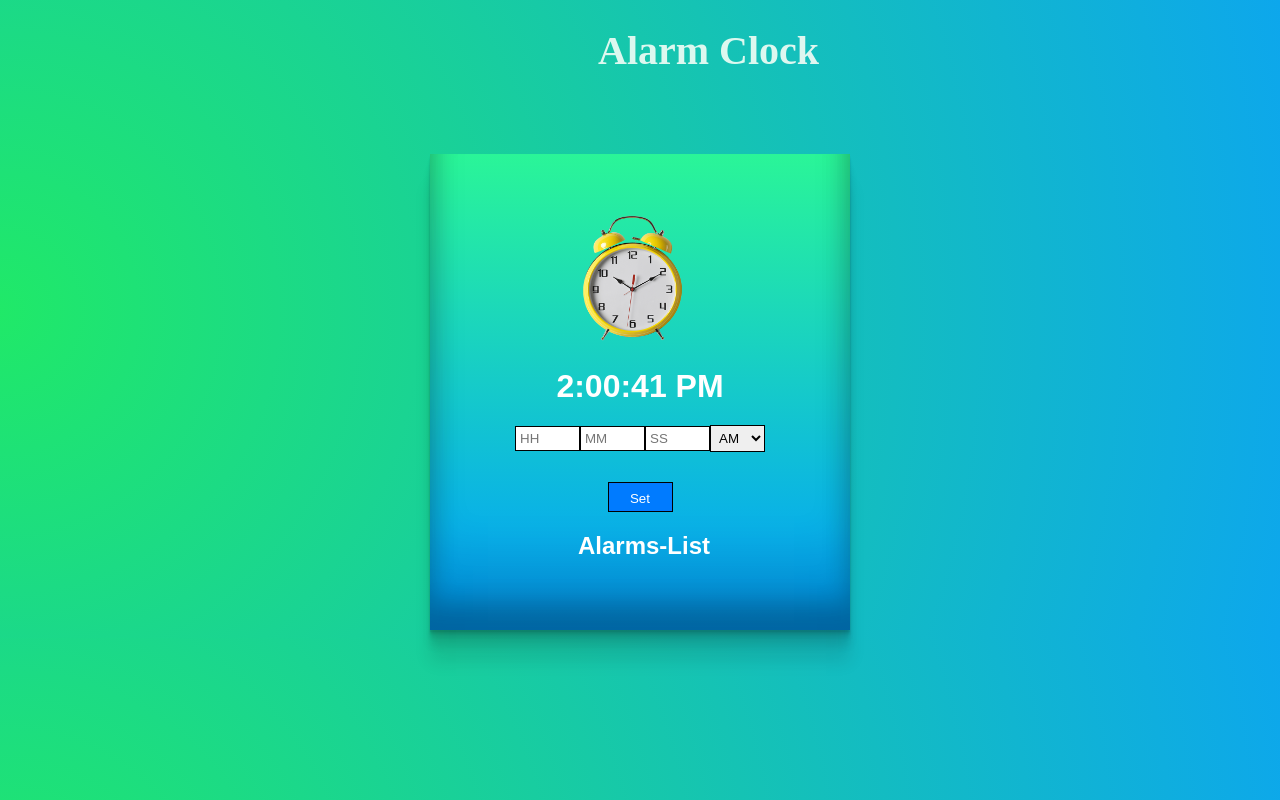
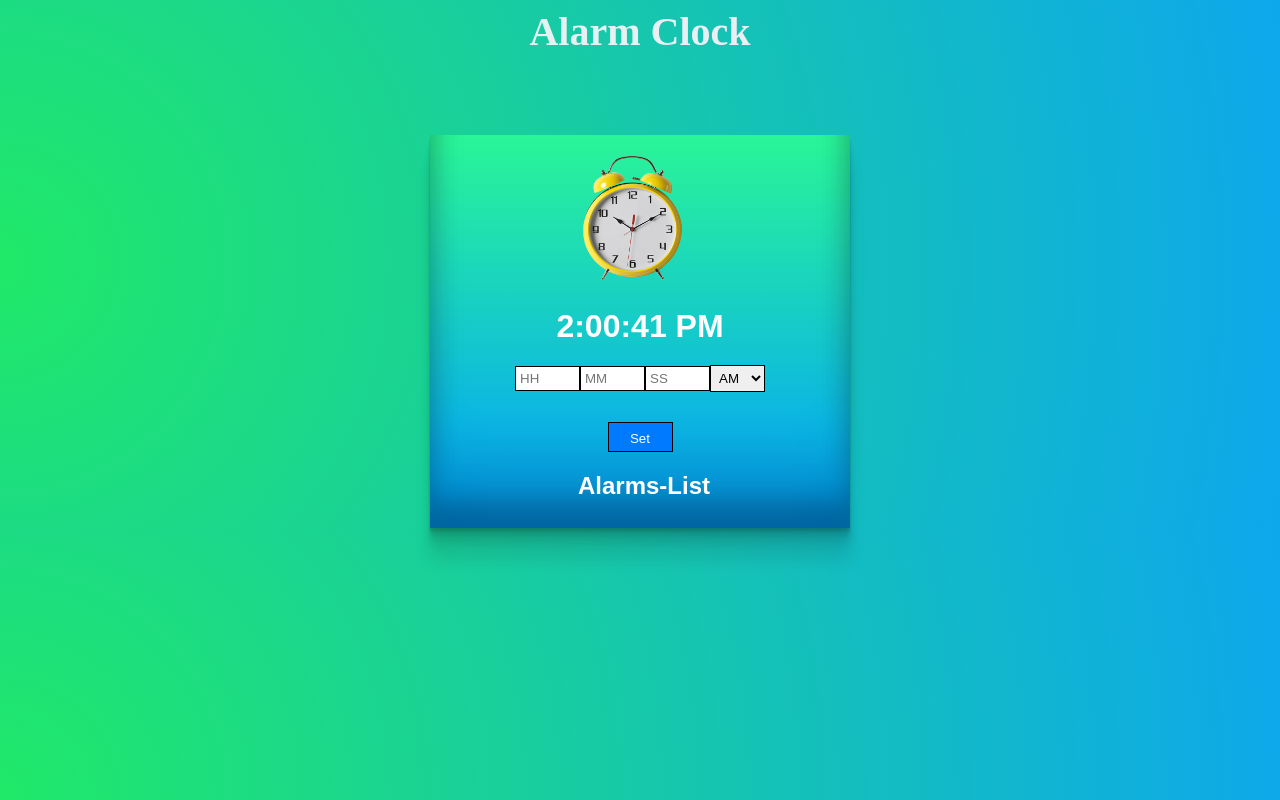
Before and after one commit to kuberpatel/Alarm-Clock, a plain HTML site: page index.html in a window 1280 px wide. Drawn offline with Linux system fonts and the light colour scheme.

Commit message:
Update alarm.css

```diff
--- a/alarm.css
+++ b/alarm.css
@@ -4,7 +4,10 @@ body{
 
 }
 h1{
-  margin-left: 590px;
+  margin: auto;
+  /* margin-left: 590px; */
+  margin: auto;
+  text-align: center;
   font-weight: bold;
     font-size: 40px;
     background-color: #fee2f8;
@@ -24,7 +27,8 @@ background-image: linear-gradient(315deg, #fee2f8 0%, #dcf8ef 74%);
   background: linear-gradient(180deg, #2af598 0%, #009efd 100%);
   box-shadow: rgba(0, 0, 0, 0.17) 0px -23px 25px 0px inset, rgba(0, 0, 0, 0.15) 0px -36px 30px 0px inset, rgba(0, 0, 0, 0.1) 0px -79px 40px 0px inset, rgba(0, 0, 0, 0.06) 0px 2px 1px, rgba(0, 0, 0, 0.09) 0px 4px 2px, rgba(0, 0, 0, 0.09) 0px 8px 4px, rgba(0, 0, 0, 0.09) 0px 16px 8px, rgba(0, 0, 0, 0.09) 0px 32px 16px;
   width:30vw ;
-   height: 55vh;
+   /* height: 55vh; */
+   height: auto;
   display: flex;
   flex-direction: column;
   align-items: center;
@@ -56,6 +60,7 @@ background-image: linear-gradient(315deg, #fee2f8 0%, #dcf8ef 74%);
   flex-direction: row;
   align-items: center;
   margin-bottom: 20px;
+
 }
 
 #alarm-form h3 {
```
